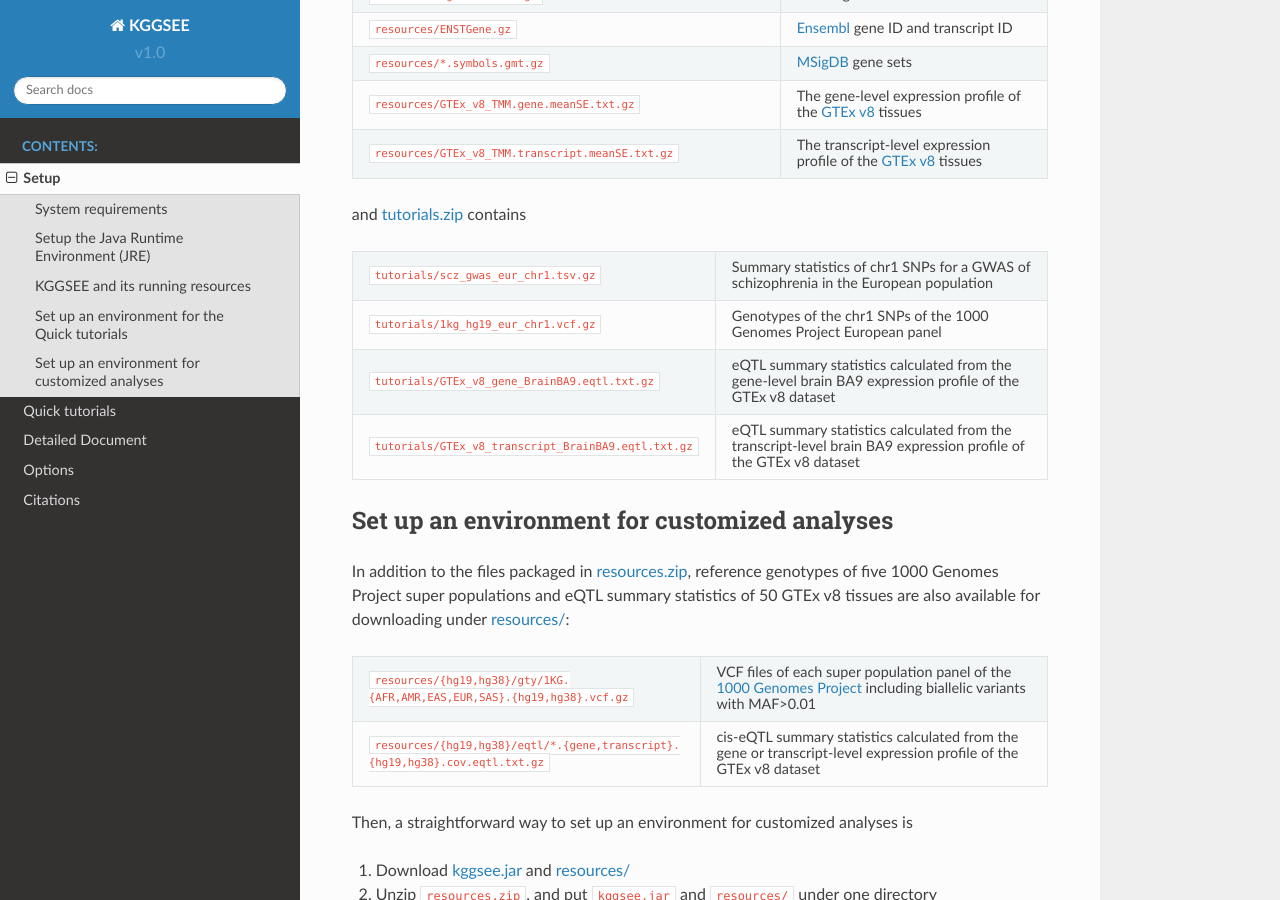
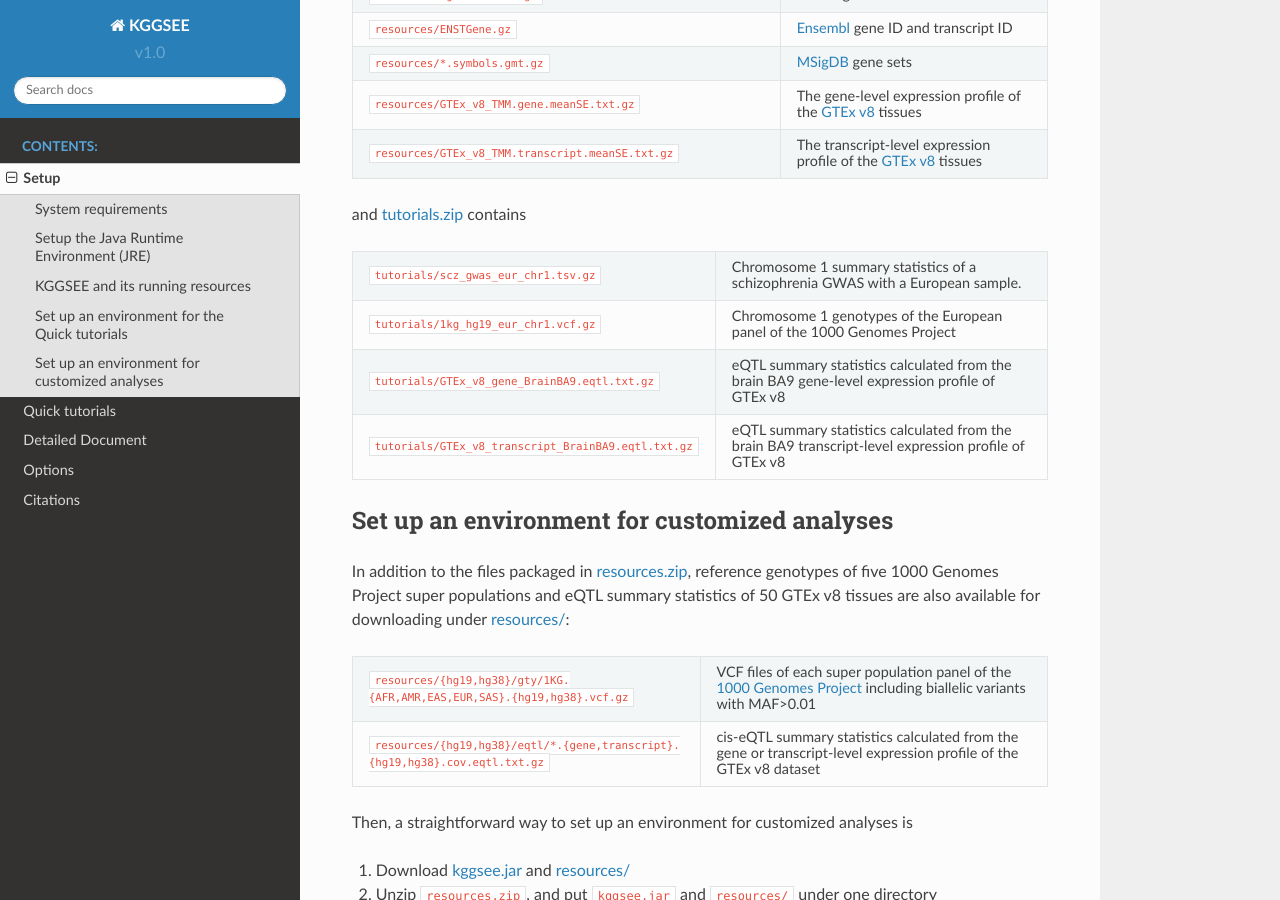
Before and after one commit to pmglab/KGGSEE, a Sphinx documentation site: the page built from doc/source/setup.rst, in a window 1280 px wide and 900 px high, scrolled down 1494 px. Built offline with Sphinx 7.4.7 and the Read the Docs theme 2.0.0, drawn with Linux system fonts in a browser that asks for light colours.

Commit message:
Update setup.rst

```diff
--- a/doc/source/setup.rst
+++ b/doc/source/setup.rst
@@ -105,13 +105,13 @@ and `tutorials.zip <https://mailsysueducn-my.sharepoint.com/:u:/g/personal/limia
     :class: tight-table
 
     * - ``tutorials/scz_gwas_eur_chr1.tsv.gz``
-      - Summary statistics of chr1 SNPs for a GWAS of schizophrenia in the European population
+      - Chromosome 1 summary statistics of a schizophrenia GWAS with a European sample.
     * - ``tutorials/1kg_hg19_eur_chr1.vcf.gz``
-      - Genotypes of the chr1 SNPs of the 1000 Genomes Project European panel
+      - Chromosome 1 genotypes of the European panel of the 1000 Genomes Project
     * - ``tutorials/GTEx_v8_gene_BrainBA9.eqtl.txt.gz``
-      - eQTL summary statistics calculated from the gene-level brain BA9 expression profile of the GTEx v8 dataset
+      - eQTL summary statistics calculated from the brain BA9 gene-level expression profile of GTEx v8
     * - ``tutorials/GTEx_v8_transcript_BrainBA9.eqtl.txt.gz``
-      - eQTL summary statistics calculated from the transcript-level brain BA9 expression profile of the GTEx v8 dataset
+      - eQTL summary statistics calculated from the brain BA9 transcript-level expression profile of GTEx v8
 
 
 Set up an environment for customized analyses
```
